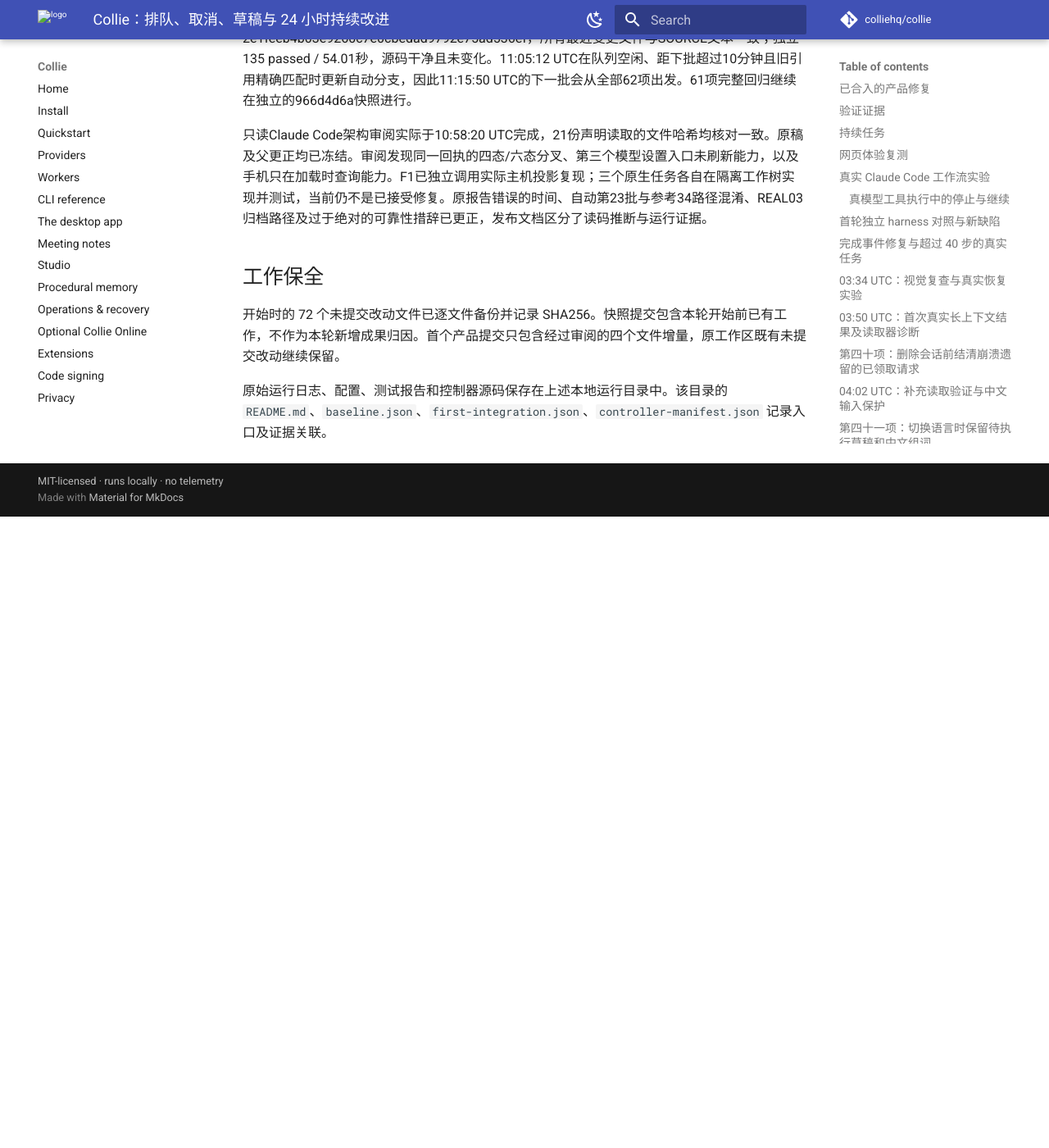
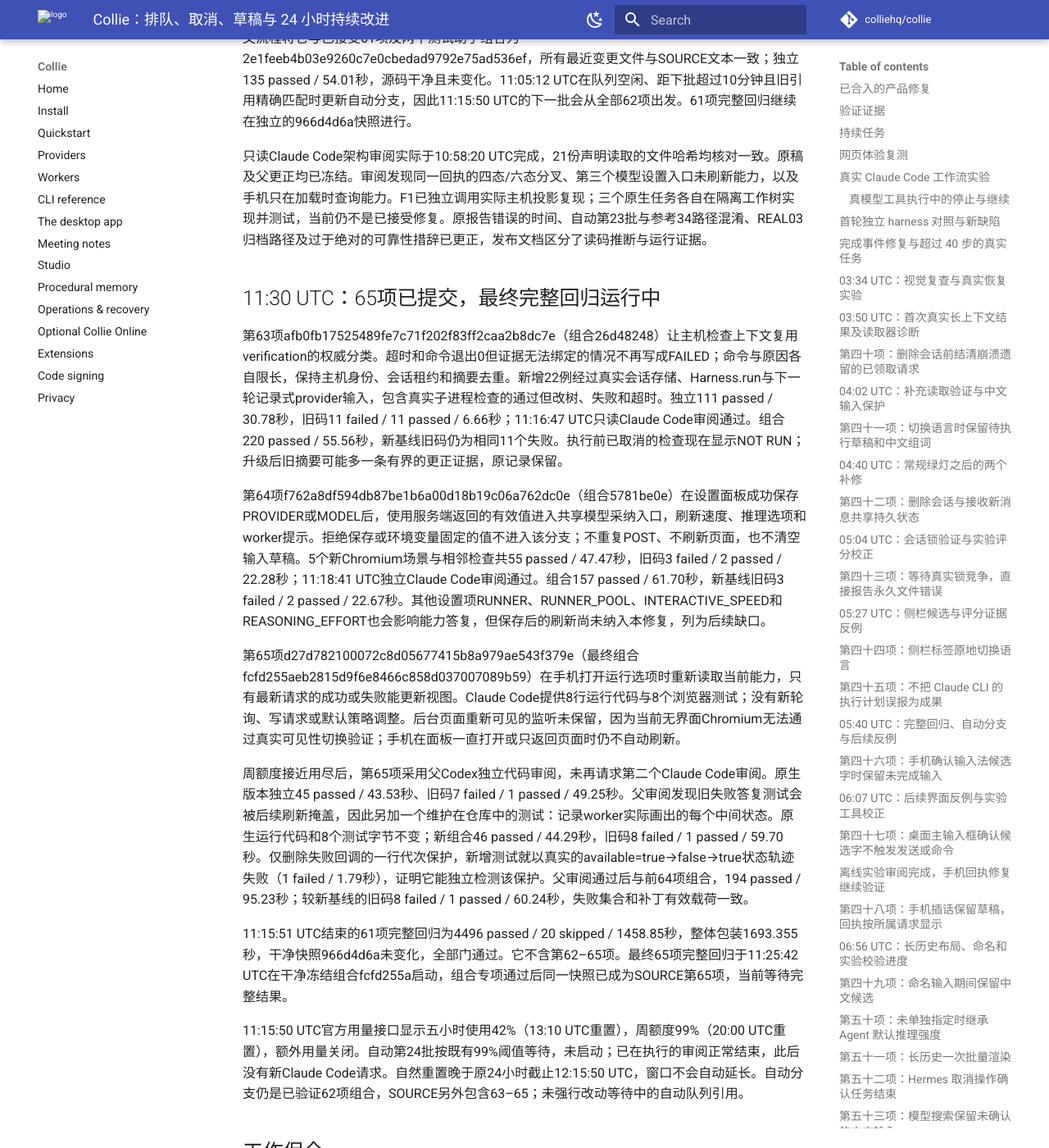
Before and after one commit to colliehq/collie, an MkDocs documentation site: the page built from docs/product-evolution-2026-09-13.md, in a window 1280 px wide and 1400 px high, scrolled down 50503 px. Shown: the whole window at 82% size. Built offline with MkDocs 1.6.1 and Material for MkDocs 9.7.7, drawn with Linux system fonts in a browser that asks for light colours; comment, search, counter and statistics services are not loaded; before the commit the page ends 51133 px from its top, so only the background shows below that; some of the changed text lies outside the part shown.

Commit message:
docs: record verified agent and settings fixes with explicit mobile review evidence

```diff
--- a/docs/product-architecture-review-2026-09-14.md
+++ b/docs/product-architecture-review-2026-09-14.md
@@ -40,3 +40,11 @@
 此前 REAL03 使用冻结参考快照34，并非本次产品基线。第一段在实验自身150秒时限停止，留下未确认完成的逻辑请求，第二段被账本拒绝。更正效果一项通过；完成、交付、恢复、持续执行仍未验证。19份材料保存在实验工作目录的 `manual/v10-real03-parent-capture`，后续审计位于 `manual/v10-live-cutoff-audit`。不能据此宣布当前产品恢复失败，也不能据此给其他 harness 排名。
 
 原审阅中未核实的生成时间、自动第23批路径与参考34的混淆、产物归档路径及过于绝对的可靠性表述，均已在父记录更正，原稿保留。
+
+## 已接受修复与剩余范围（11:30 UTC）
+
+F1已在afb0fb17提交，F2已在f762a8df提交；均经过独立Claude Code审阅、实际运行路径的正反测试及与当前代码的组合验证。F3已在d27d7821提交：手机打开运行选项时刷新，旧成功和旧失败答复均受代次保护。F3由Claude Code实现，父Codex独立审阅并补充了能观察短暂错误状态的测试；没有把父审阅写成Claude Code审阅。
+
+这些结论来自本地真实Python/Chromium执行与受控HTTP答复，未进行当前版本的真实账号跨设备运行。F3没有加入页面重新可见时的刷新，也不更新一直保持打开的选项面板。F2之外的RUNNER、RUNNER_POOL、INTERACTIVE_SPEED和REASONING_EFFORT设置保存刷新仍有缺口；F4的非支持输入加固尚未处理。
+
+全部65项干净组合fcfd255a已通过194项组合检查，最终完整回归正在运行。上面原审阅表记录的是审阅当时的发现，不再代表F1–F3仍未修复；修复范围仍以上述边界为准。
--- a/docs/product-evolution-2026-09-13.md
+++ b/docs/product-evolution-2026-09-13.md
@@ -2,7 +2,7 @@
 
 本轮从 2026-09-13 05:15 PDT 开始，后台任务截止于 2026-09-14 05:15 PDT。
 
-六十二项产品改动已本地提交，另有侧栏测试时钟与快速任务测试助手修复。第62项拒绝缺少交接段落的压缩摘要并保留原对话；其自动分支完整回归4395 passed / 20 skipped。含全部62项的干净组合2e1feeb4已通过135项专项检查；全部61项的完整回归仍在独立快照966d4d6a运行，两者覆盖范围分别记录。最新源码审阅及产品判断见[工作流与架构复核](product-architecture-review-2026-09-14.md)：模型检查上下文、设置入口和手机能力同步正在分开复现与修复，尚未计入已接受数量。真实连续任务实验仅更正效果通过，完成、交付、恢复和继续仍未验证，不能构成当前产品或跨harness排名。
+六十五项产品改动已本地提交，另有侧栏测试时钟与快速任务测试助手修复。新修复让下一轮agent准确区分检查超时、无法确认和实际失败；在设置面板换模型后刷新有效能力；手机打开运行选项时刷新，并拒绝过时答复。含全部65项的干净组合fcfd255a已通过194项组合检查，并正在做最终完整回归。最近完成的完整回归覆盖全部61项及两个测试助手：4496 passed / 20 skipped。源码审阅及剩余缺口见[工作流与架构复核](product-architecture-review-2026-09-14.md)。本周订阅额度读数已到99%，第24批等待自然重置，没有启动；剩余工作采用本地验证。真实连续任务实验的完成、交付、恢复和继续仍未验证。
 
 ## 已合入的产品修复
 
@@ -718,6 +718,20 @@
 
 只读Claude Code架构审阅实际于10:58:20 UTC完成，21份声明读取的文件哈希均核对一致。原稿及父更正均已冻结。审阅发现同一回执的四态/六态分叉、第三个模型设置入口未刷新能力，以及手机只在加载时查询能力。F1已独立调用实际主机投影复现；三个原生任务各自在隔离工作树实现并测试，当前仍不是已接受修复。原报告错误的时间、自动第23批与参考34路径混淆、REAL03归档路径及过于绝对的可靠性措辞已更正，发布文档区分了读码推断与运行证据。
 
+## 11:30 UTC：65项已提交，最终完整回归运行中
+
+第63项afb0fb17525489fe7c71f202f83ff2caa2b8dc7e（组合26d48248）让主机检查上下文复用verification的权威分类。超时和命令退出0但证据无法绑定的情况不再写成FAILED；命令与原因各自限长，保持主机身份、会话租约和摘要去重。新增22例经过真实会话存储、Harness.run与下一轮记录式provider输入，包含真实子进程检查的通过但改树、失败和超时。独立111 passed / 30.78秒，旧码11 failed / 11 passed / 6.66秒；11:16:47 UTC只读Claude Code审阅通过。组合220 passed / 55.56秒，新基线旧码仍为相同11个失败。执行前已取消的检查现在显示NOT RUN；升级后旧摘要可能多一条有界的更正证据，原记录保留。
+
+第64项f762a8df594db87be1b6a00d18b19c06a762dc0e（组合5781be0e）在设置面板成功保存PROVIDER或MODEL后，使用服务端返回的有效值进入共享模型采纳入口，刷新速度、推理选项和worker提示。拒绝保存或环境变量固定的值不进入该分支；不重复POST、不刷新页面，也不清空输入草稿。5个新Chromium场景与相邻检查共55 passed / 47.47秒，旧码3 failed / 2 passed / 22.28秒；11:18:41 UTC独立Claude Code审阅通过。组合157 passed / 61.70秒，新基线旧码3 failed / 2 passed / 22.67秒。其他设置项RUNNER、RUNNER_POOL、INTERACTIVE_SPEED和REASONING_EFFORT也会影响能力答复，但保存后的刷新尚未纳入本修复，列为后续缺口。
+
+第65项d27d782100072c8d05677415b8a979ae543f379e（最终组合fcfd255aeb2815d9f6e8466c858d037007089b59）在手机打开运行选项时重新读取当前能力，只有最新请求的成功或失败能更新视图。Claude Code提供8行运行代码与8个浏览器测试；没有新轮询、写请求或默认策略调整。后台页面重新可见的监听未保留，因为当前无界面Chromium无法通过真实可见性切换验证；手机在面板一直打开或只返回页面时仍不自动刷新。
+
+周额度接近用尽后，第65项采用父Codex独立代码审阅，未再请求第二个Claude Code审阅。原生版本独立45 passed / 43.53秒、旧码7 failed / 1 passed / 49.25秒。父审阅发现旧失败答复测试会被后续刷新掩盖，因此另加一个维护在仓库中的测试：记录worker实际画出的每个中间状态。原生运行代码和8个测试字节不变；新组合46 passed / 44.29秒，旧码8 failed / 1 passed / 59.70秒。仅删除失败回调的一行代次保护，新增测试就以真实的available=true→false→true状态轨迹失败（1 failed / 1.79秒），证明它能独立检测该保护。父审阅通过后与前64项组合，194 passed / 95.23秒；较新基线的旧码8 failed / 1 passed / 60.24秒，失败集合和补丁有效载荷一致。
+
+11:15:51 UTC结束的61项完整回归为4496 passed / 20 skipped / 1458.85秒，整体包装1693.355秒，干净快照966d4d6a未变化，全部门通过。它不含第62–65项。最终65项完整回归于11:25:42 UTC在干净冻结组合fcfd255a启动，组合专项通过后同一快照已成为SOURCE第65项，当前等待完整结果。
+
+11:15:50 UTC官方用量接口显示五小时使用42%（13:10 UTC重置），周额度99%（20:00 UTC重置），额外用量关闭。自动第24批按既有99%阈值等待，未启动；已在执行的审阅正常结束，此后没有新Claude Code请求。自然重置晚于原24小时截止12:15:50 UTC，窗口不会自动延长。自动分支仍是已验证62项组合，SOURCE另外包含63–65；未强行改动等待中的自动队列引用。
+
 ## 工作保全
 
 开始时的 72 个未提交改动文件已逐文件备份并记录 SHA256。快照提交包含本轮开始前已有工作，不作为本轮新增成果归因。首个产品提交只包含经过审阅的四个文件增量，原工作区既有未提交改动继续保留。
```
